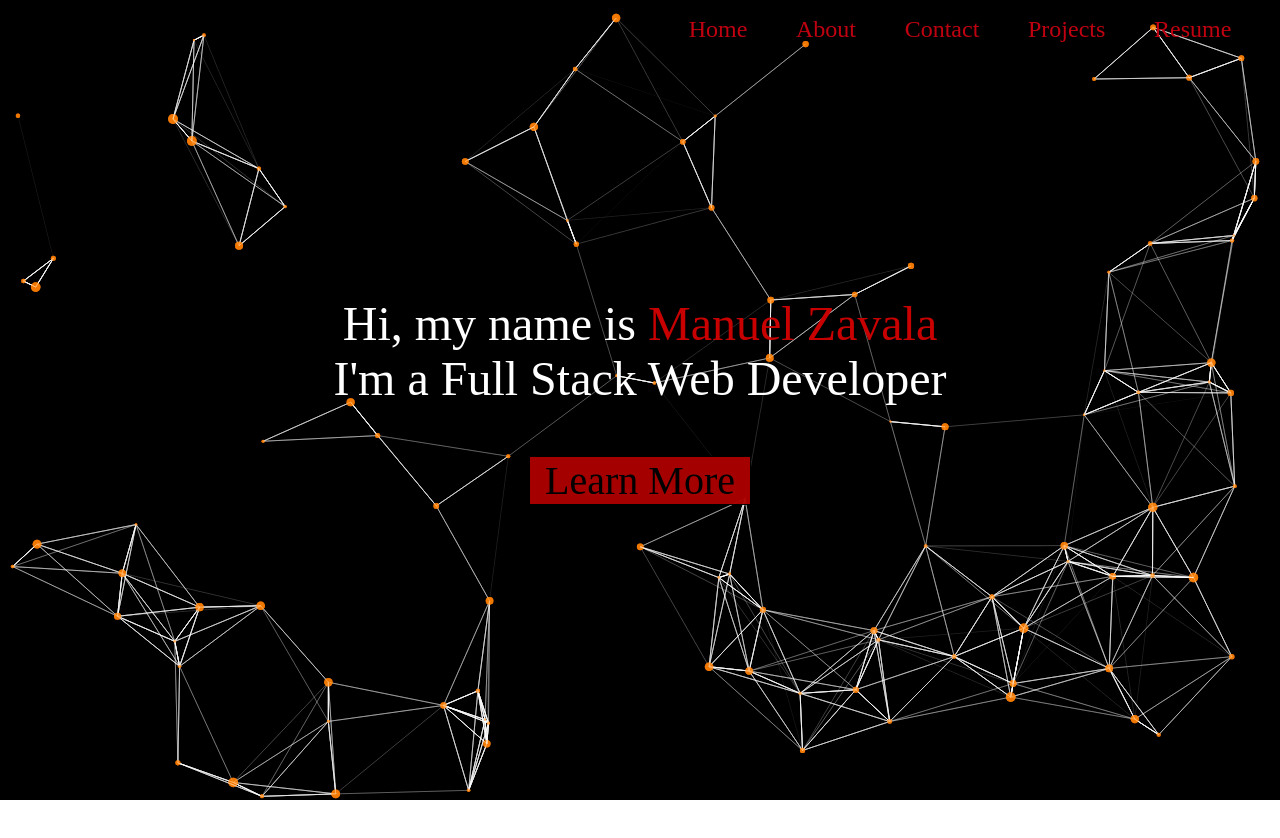
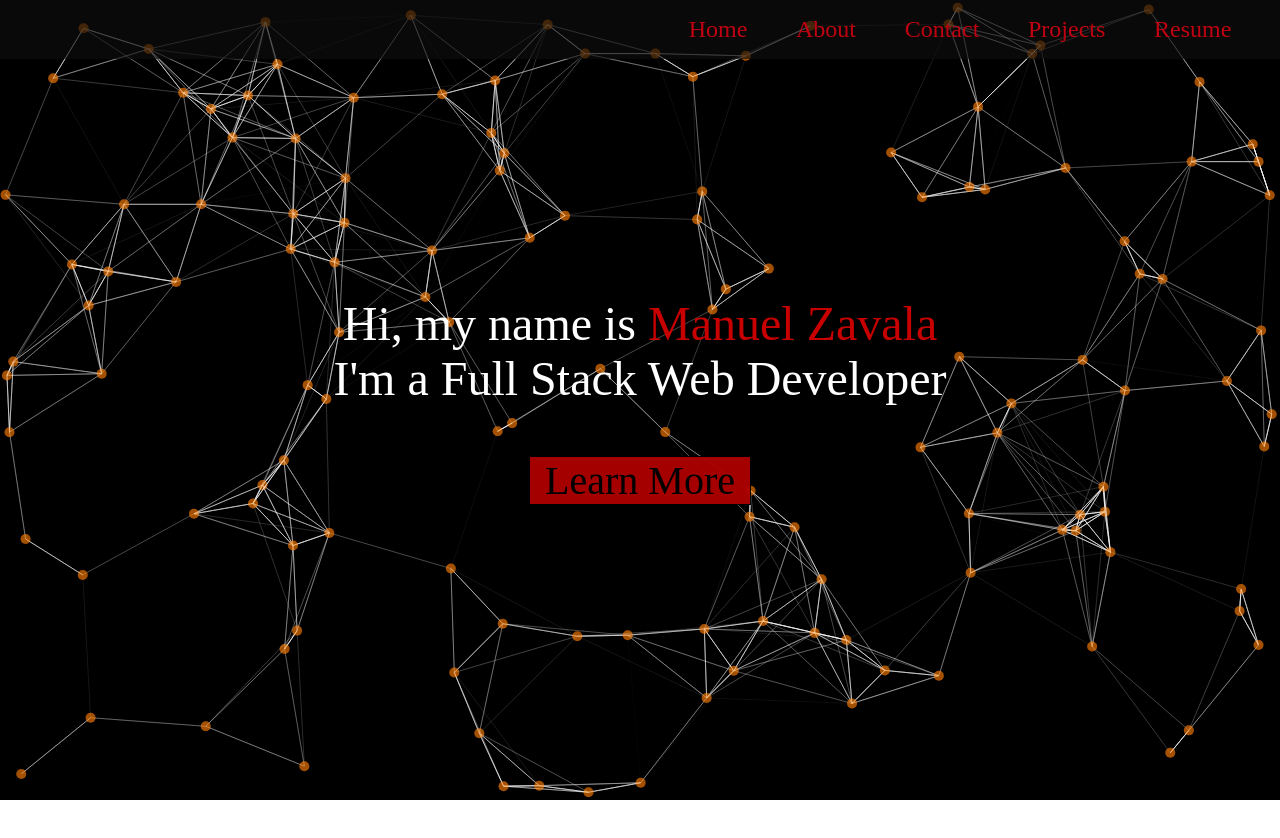
Before and after one commit to manzav95/DevPortfolio, a React (Create React App) app: page / in a window 1280 px wide. Shown: the top 838 px of the page. Built offline with nearby package versions, Linux system fonts and the light colour scheme.

Commit message:
found deature in tsParticle that renders onHover feedback even though it has a negative Z-Index

```diff
--- a/src/App.js
+++ b/src/App.js
@@ -1,7 +1,7 @@
 import React from 'react';
 import Nav from './components/Nav/Nav';
 import Home from './pages/Home/Home';
-// import SideNav from './components/SideNav/SideNav';
+import SideNav from './components/SideNav/SideNav';
 
 // import Background from './components/Background/Background';
 
@@ -11,6 +11,8 @@ function App() {
   return (
     <div className='App'>
       <Nav />
+      <SideNav />
+
       <Home />
     </div>
   );
--- a/src/components/Background/Background.js
+++ b/src/components/Background/Background.js
@@ -18,9 +18,9 @@ function Background() {
             repeat: 'no-repeat',
             position: '50% 50%',
           },
-          fpsLimit: 60,
+          fpsLimit: 120,
           interactivity: {
-            detectsOn: 'canvas',
+            detectsOn: 'window',
             events: {
               onClick: {
                 enable: true,
@@ -31,7 +31,7 @@ function Background() {
                 mode: 'connect',
                 parallax: {
                   enable: true,
-                  force: 100,
+                  force: 50,
                   smooth: 10,
                 },
               },
@@ -76,29 +76,29 @@ function Background() {
               direction: 'none',
               enable: true,
               outMode: 'bounce',
-              random: false,
+              random: true,
               speed: 1,
-              straight: false,
+              straight: true,
             },
             number: {
               density: {
                 enable: true,
-                value_area: 800,
+                value_area: 900,
               },
-              value: 80,
+              value: 120,
             },
             opacity: {
-              value: 0.5,
+              value: 0.4,
             },
             shape: {
               type: 'circle',
             },
             size: {
-              random: true,
+              random: false,
               value: 5,
             },
           },
-          detectRetina: true,
+          detectRetina: false,
         }}
       />
     </div>
--- a/src/components/Nav/Nav.js
+++ b/src/components/Nav/Nav.js
@@ -14,13 +14,13 @@ function Nav() {
           <a href='/about'>About</a>
         </li>
         <li>
-          <a href='contact'>Contact</a>
+          <a href='#contact'>Contact</a>
         </li>
         <li>
-          <a href='projects'>Projects</a>
+          <a href='#projects'>Projects</a>
         </li>
         <li>
-          <a href='resume'>Resume</a>
+          <a href='#'>Resume</a>
         </li>
       </ul>
     </nav>
--- a/src/components/Nav/style.css
+++ b/src/components/Nav/style.css
@@ -7,6 +7,7 @@
   position: absolute;
   width: 100%;
   z-index: 1;
+  background-color: #0e0e0ea6;
 }
 
 .nav-wrapper ul {
--- a/src/components/SideNav/style.css
+++ b/src/components/SideNav/style.css
@@ -1,8 +1,6 @@
 .sidenav-wrapper {
-  position: fixed;
   overflow: hidden;
-  z-index: 1;
-  animation: z-index0 2s forwards;
+  z-index: 2;
 }
 
 #logo {
@@ -21,6 +19,7 @@
   transition: 0.5s ease-in-out;
   overflow: hidden;
   background-color: gray;
+  z-index: 1;
 }
 
 .mobile-menu ul {
@@ -44,11 +43,51 @@
   left: 0;
 }
 
-.mobile-wrapper-opened {
-  animation: z-index3 forwards;
+.burger {
+  position: absolute;
+  width: 50px;
+  height: 50px;
+  text-align: center;
+  top: 0px;
+  right: 0px;
+  z-index: 4;
+  margin: auto;
+  display: flex;
+  flex-direction: column;
+  justify-content: center;
 }
 
-@keyframes z-index3 {
+.burger-part {
+  width: 36px;
+  height: 4px;
+  margin-top: 8px;
+  border-radius: 15px;
+  background: #fff;
+  transition: 0.3s ease;
+  align-self: center;
+}
+
+.burger-opened {
+  transform: 0.4s ease;
+}
+
+.burger-part:first-of-type {
+  margin-top: 0;
+}
+
+.burger-opened .burger-part:first-of-type {
+  transform: translateY(12px) rotate(45deg);
+}
+
+.burger-opened .burger-part:nth-child(2) {
+  opacity: 0;
+}
+
+.burger-opened .burger-part:nth-child(3) {
+  transform: translateY(-12px) rotate(-45deg);
+}
+
+/* @keyframes z-index3 {
   from {
     z-index: 0;
   }
@@ -63,7 +102,7 @@
   to {
     z-index: 0;
   }
-}
+} */
 
 @media only screen and (min-width: 769px) {
   .sidenav-wrapper {
--- a/src/pages/Home/Home.js
+++ b/src/pages/Home/Home.js
@@ -22,12 +22,11 @@ function Home() {
       <Background />
 
       <header className='landing-wrapper'>
-        <div className='burger' id='burger' onClick={toggleMobileButton}>
+        {/* <div className='burger' id='burger' onClick={toggleMobileButton}>
           <div className='burger-part'></div>
           <div className='burger-part'></div>
           <div className='burger-part'></div>
-        </div>
-        <SideNav />
+        </div> */}
 
         <section className='intro-wrapper'>
           <h1 className='first-line'>
--- a/src/pages/Home/style.css
+++ b/src/pages/Home/style.css
@@ -18,19 +18,19 @@
 
 .first-line {
   opacity: 0;
-  animation: FadeInLeft 2s forwards;
+  animation: FadeInBottom 2s forwards;
 }
 
 .first-line #name {
   opacity: 0;
-  animation: FadeInLeft 2s forwards;
+  animation: FadeInBottom 2s forwards;
   animation-delay: 1s;
   color: #c80000;
 }
 
 .second-line {
   opacity: 0;
-  animation: FadeInLeft 2s forwards;
+  animation: FadeInBottom 2s forwards;
   animation-delay: 2s;
 }
 
@@ -51,7 +51,7 @@
 }
 
 #learn-btn:hover {
-  background-color: transparent;
+  background-color: #000000ca;
   color: #c80000;
 }
 
@@ -60,7 +60,7 @@
   position: absolute;
 }
 
-@keyframes FadeInLeft {
+@keyframes FadeInBottom {
   from {
     transform: translateY(50px);
     opacity: 0;
@@ -126,7 +126,7 @@
   transform: translateY(-12px) rotate(-45deg);
 }
 
-@media only screen and (min-width: 769px) {
+/* @media only screen and (min-width: 769px) {
   .sidenav-wrapper {
     display: none;
   }
@@ -134,7 +134,7 @@
   .burger {
     display: none;
   }
-}
+} */
 
 /* TEMPORARY */
 .landing-wrapper {
```
